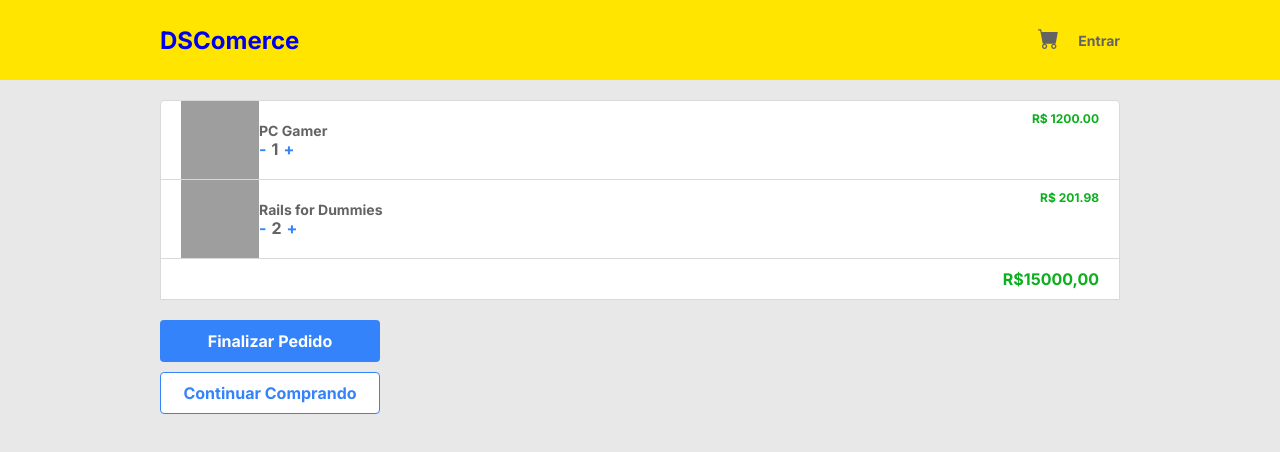
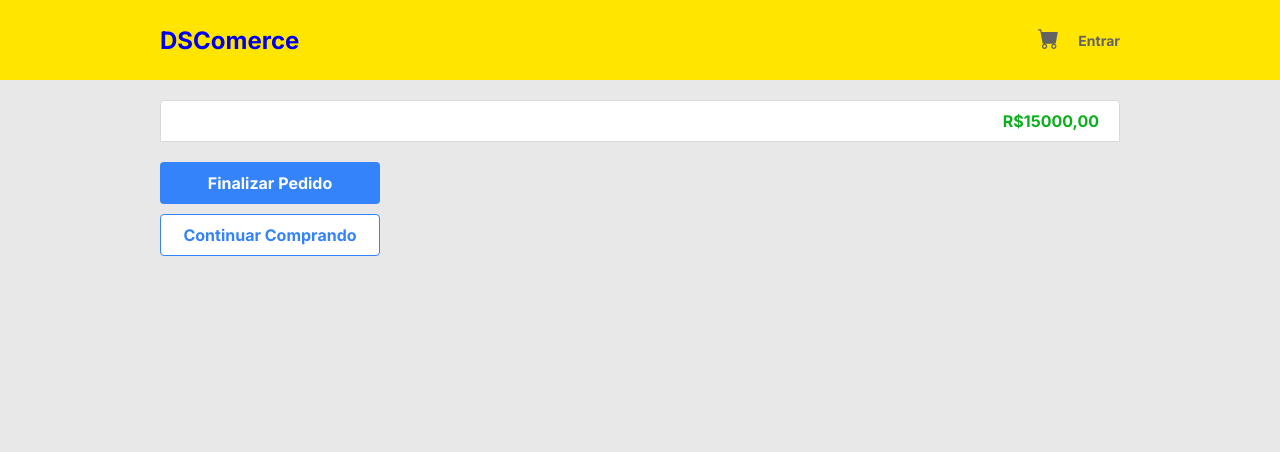
Before and after one commit to LucasGabrielBVieira/dscommerce-frontend, a React (Vite) app: page /cart in a window 1280 px wide. Shown: the top 452 px of the page. Built offline with nearby package versions, Linux system fonts and the light colour scheme; grey boxes are pictures that could not be loaded.

Commit message:
Cart save/get

```diff
--- /dev/null
+++ b/src/localstorage/cart-repository.ts
@@ -0,0 +1,11 @@
+import { OrderDTO } from "../models/order";
+
+export function saveCart(cart: OrderDTO) {
+  const str = JSON.stringify(cart);
+  localStorage.setItem("cart", str);
+}
+
+export function get(): OrderDTO {
+  const str = localStorage.getItem("cart") || '{"items": []}';
+  return JSON.parse(str);
+}
--- /dev/null
+++ b/src/models/order.ts
@@ -0,0 +1,23 @@
+export class OrderDTO {
+  id?: number;
+  items: OrderItemDTO[] = [];
+  get total(): number {
+    let sum = 0;
+    this.items.forEach((item) => {sum += item.subTotal});
+    return sum;
+  }
+}
+
+export class OrderItemDTO {
+  constructor(
+    public productId: number,
+    public quantity: number,
+    public price: number,
+    public name: string,
+    public imgUrl: string,
+  ) {}
+
+  get subTotal(): number {
+    return this.quantity * this.price;
+  }
+}
--- a/src/routes/ClientHome/Cart/index.tsx
+++ b/src/routes/ClientHome/Cart/index.tsx
@@ -1,25 +1,15 @@
+import * as cartService from '../../../services/cart-service'
+import { useEffect, useState } from 'react';
 import './style.css'
+import { OrderDTO, OrderItemDTO } from '../../../models/order';
 
-const cart = {
-  items: [
-    {
-      productId: 4,
-      quantity: 1,
-      name: "PC Gamer",
-      price: 1200,
-      imgUrl: "https://raw.githubusercontent.com/devsuperior/dscatalog-resources/master/backend/img/4-big.jpg"
-    },
-    {
-      productId: 5,
-      quantity: 2,
-      name: "Rails for Dummies",
-      price: 100.99,
-      imgUrl: "https://raw.githubusercontent.com/devsuperior/dscatalog-resources/master/backend/img/5-big.jpg"
-    }
-  ]
-}
+const item1: OrderItemDTO = new OrderItemDTO(4, 1, 1200, "PC Gamer", "https://raw.githubusercontent.com/devsuperior/dscatalog-resources/master/backend/img/4-big.jpg");
+const item2: OrderItemDTO = new OrderItemDTO(5, 2, 100.99, "Rails for Dummies", "https://raw.githubusercontent.com/devsuperior/dscatalog-resources/master/backend/img/5-big.jpg");
 
 function Cart() {
+
+  const [cart, setCart] = useState<OrderDTO>(cartService.getCart());
+
 
   return (
     <main>
--- /dev/null
+++ b/src/services/cart-service.ts
@@ -0,0 +1,10 @@
+import { OrderDTO } from '../models/order';
+import * as cartRepository from '../localstorage/cart-repository';
+
+export function saveCart(cart: OrderDTO) {
+  cartRepository.saveCart(cart);
+}
+
+export function getCart(): OrderDTO {
+  return cartRepository.get();
+}
```
